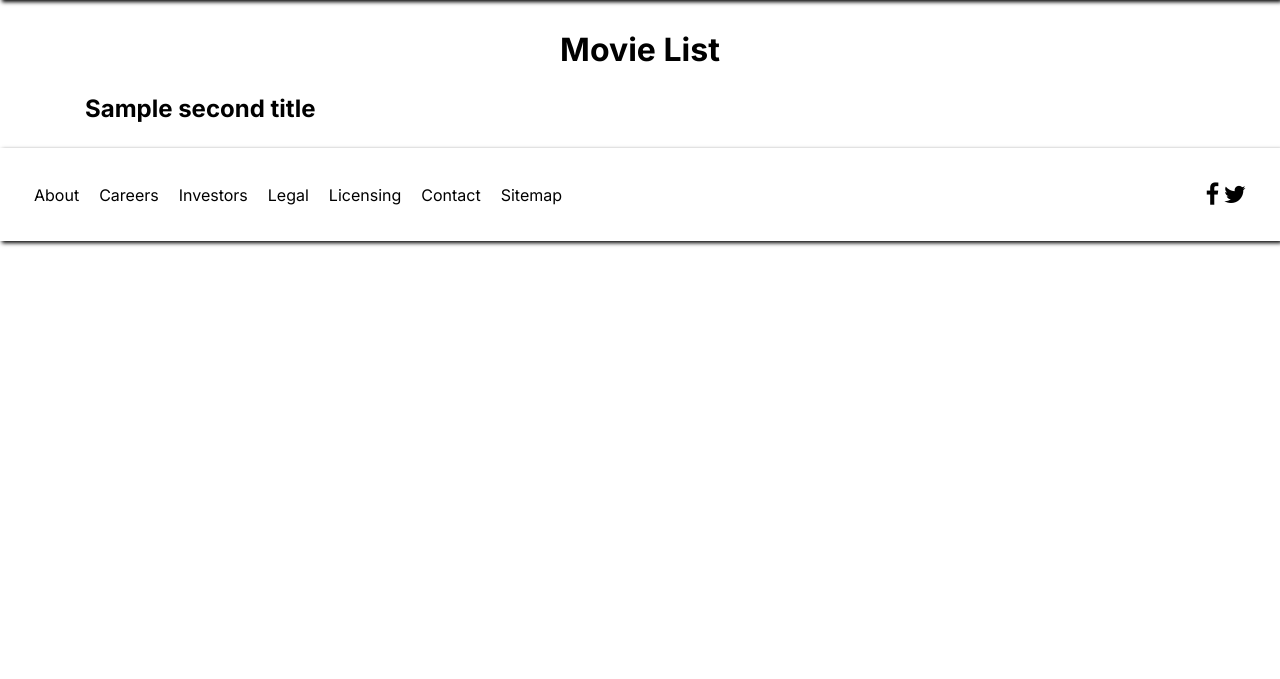
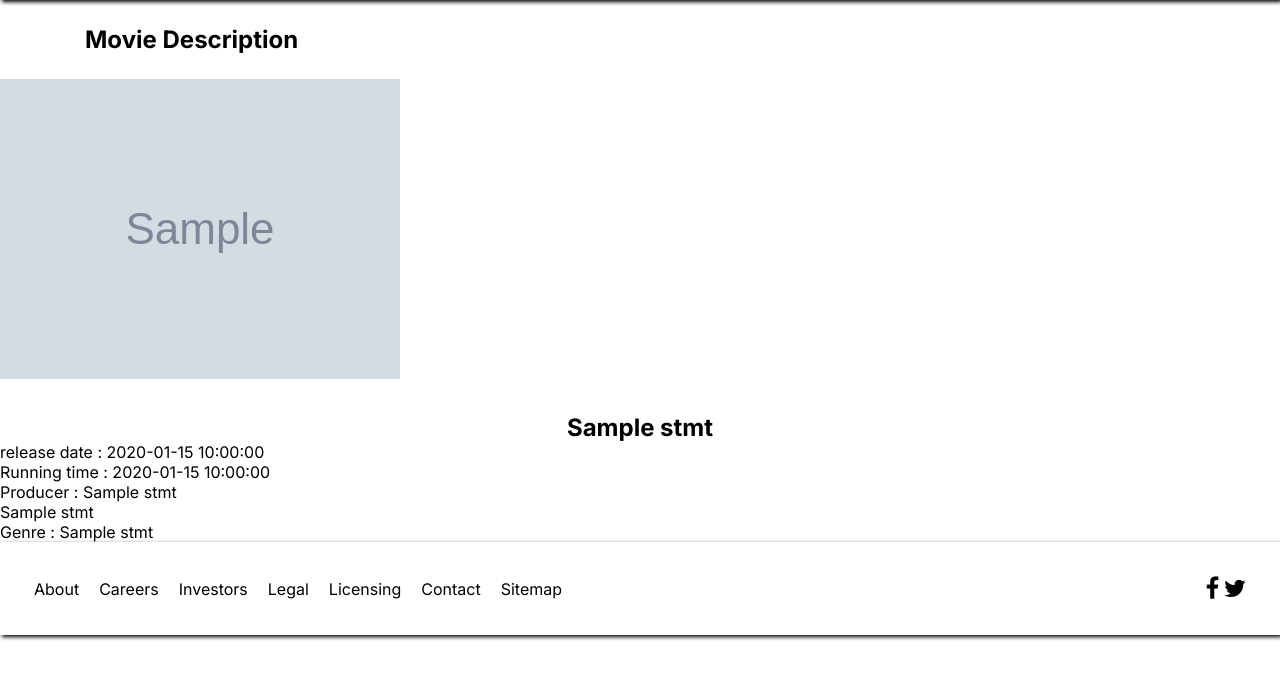
Before and after one commit to x0-3/SQLMovieTheater, a PHP site: template view/movieDetail.php in a window 1280 px wide. Shown: the part 40-719 px from the top of the page. Run offline with PHP 8.4, Linux system fonts and the light colour scheme; the template is opened without the code that fills it: most values are stand-ins (such as "Sample title", 1, 10 or a date in 2020); grey boxes marked "Sample" are stand-in pictures.

Commit message:
layout of the movie detail done need styling

```diff
--- a/index.php
+++ b/index.php
@@ -8,12 +8,12 @@ spl_autoload_register(function($class_name){
 
 $ctrlMovieTheater = new MovieTheaterController();
 
+$id = (isset($_GET["id"])) ? $_GET["id"] : null;
+
 if(isset($_GET['action'])){
     switch($_GET['action']){
 
         case "listFilms": $ctrlMovieTheater->listFilms();break;
         case "movieDetail": $ctrlMovieTheater->movieDetail($id);break;
     }
-} else{
-    $ctrlMovieTheater->listFilms();
 }
--- a/view/listFilms.php
+++ b/view/listFilms.php
@@ -1,9 +1,10 @@
 <?php ob_start();?>
+
 
 <section class="FeaturedMovies">
     <?php foreach($stmt->fetchAll() as $movie){?>
 
-    <a href="#">
+    <a href="index.php?action=movieDetail&id=<?=$movie['idMovie']?>">
         <figure>
             <img src="<?=$movie['poster']?>" alt="movie Poster">
 
@@ -21,7 +22,7 @@
 </section>
 
 <?php
-$title = "list movies";
+$title = "movie detail";
 $secondTitle = "Featured Movies";
 $content = ob_get_clean();
 require "view/template.php";
--- a/view/movieDetail.php
+++ b/view/movieDetail.php
@@ -1 +1,35 @@
+<?php ob_start();?>
+
+<section class="movieDesc">
+
+    <?php
+
+        $movie = $stmt->fetch();
+    ?>
+
+    <img src="<?=$movie['poster']?>" alt="moviePoster">
+
+    <div class="descrition">
+        <h1><?=$movie['title']?></h1>
+        <p>release date : <?=$movie['releaseDate']?></p>
+        <p>Running time : <?=$movie['RunningTime']?></p>
+        <p>Producer : <?=$movie['familyName']?></p>
+        <p><?=$movie['NAME']?></p>
+        <p>Genre : <?=$movie['genreName']?></p>
+
+    </div>
+
+
+
+
+
+
+
+
+</section>
+
 <?php
+$title = "list movies";
+$secondTitle = "Movie Description";
+$content = ob_get_clean();
+require "view/template.php";
--- a/view/template.php
+++ b/view/template.php
@@ -17,7 +17,7 @@
     <header>
         <nav>
             <ul>
-                <li><a href="#">MOVIE</a></li>
+                <li><a href="index.php?action=listFilms">MOVIE</a></li>
                 <li><a href="#">ACTORS</a></li>
                 <li><a href="#">ROLES</a></li>
                 <li><a href="#">PRODUCERS</a></li>
@@ -32,7 +32,6 @@
     <div id="wrapper">
         <main>
             <div id="contenu">
-                <h1>Movie List</h1>
                 <h2><?= $secondTitle ?></h2>
                 <?=$content?>
 
```
Also changed, not shown: controller/MovieTheaterController.php (+4 -7 lines).
